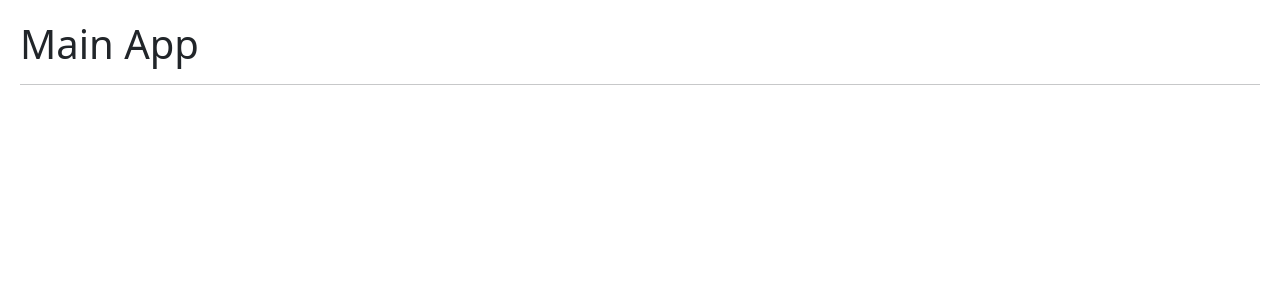
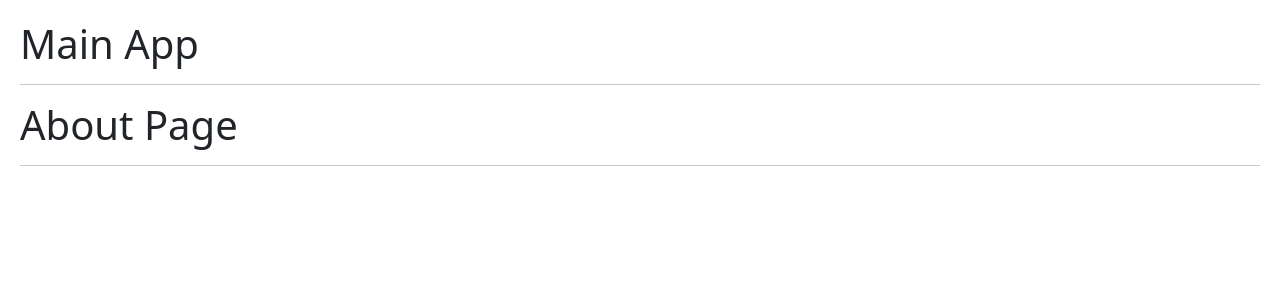
Before and after one commit to ForeverMikk/fernando-hooks, a React (Vite) app: page /about in a window 1280 px wide. Shown: the top 300 px of the page. Built offline with nearby package versions, Linux system fonts and the light colour scheme.

Commit message:
configurando el React Router

```diff
--- a/src/09-useContext/AboutPage.jsx
+++ b/src/09-useContext/AboutPage.jsx
@@ -2,7 +2,7 @@
 export const AboutPage = () => {
   return (
     <>
-    <h1>Main App</h1>
+    <h1>About Page</h1>
     <hr />
 </>
   )
--- a/src/09-useContext/HomePage.jsx
+++ b/src/09-useContext/HomePage.jsx
@@ -2,7 +2,7 @@
 export const HomePage = () => {
   return (
     <>
-    <h1>Main App</h1>
+    <h1>Home Page</h1>
     <hr />
 </>
   )
--- a/src/09-useContext/MainApp.jsx
+++ b/src/09-useContext/MainApp.jsx
@@ -1,10 +1,26 @@
+import { Navigate, Route, Routes } from "react-router-dom"
+import { HomePage } from "./HomePage"
+import { LoginPage } from "./LoginPage"
+import { AboutPage } from "./AboutPage"
 
 
 export const MainApp = () => {
+
+
+
   return (
     <>
         <h1>Main App</h1>
         <hr />
+        <Routes>
+          <Route path="/" element={<HomePage />}/>
+          <Route path="login" element={<LoginPage />}/>
+          <Route path="about" element={<AboutPage />}/>
+
+          {/* Formas de evitar que alguien ponga una ruta incorrecta, la 2da es mas correcta  */}
+          {/* <Route path="/*" element={<LoginPage />} />  */}
+          <Route path="/*" element={<Navigate to="about" />} />
+        </Routes>
     </>
   )
 }
```
